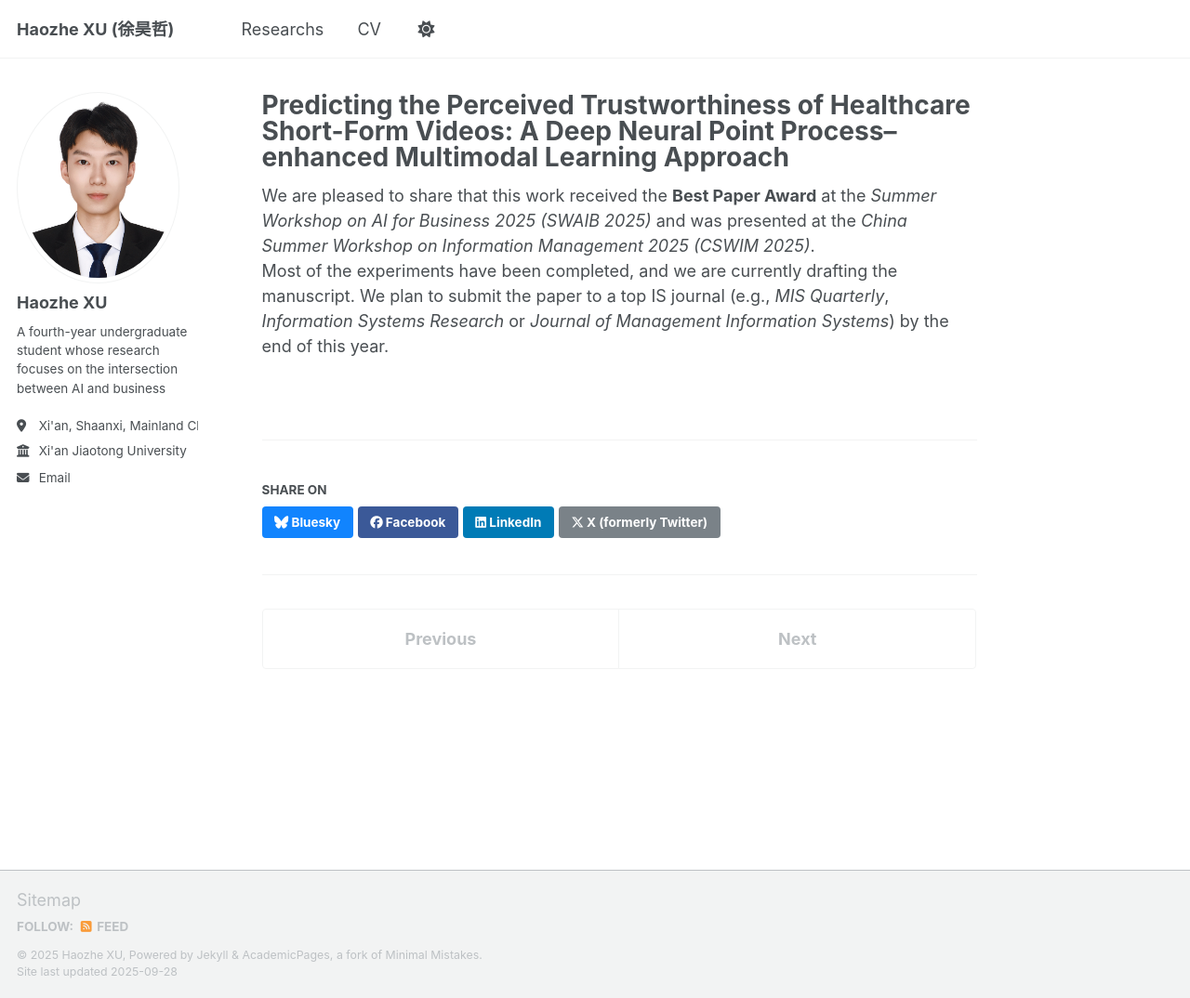
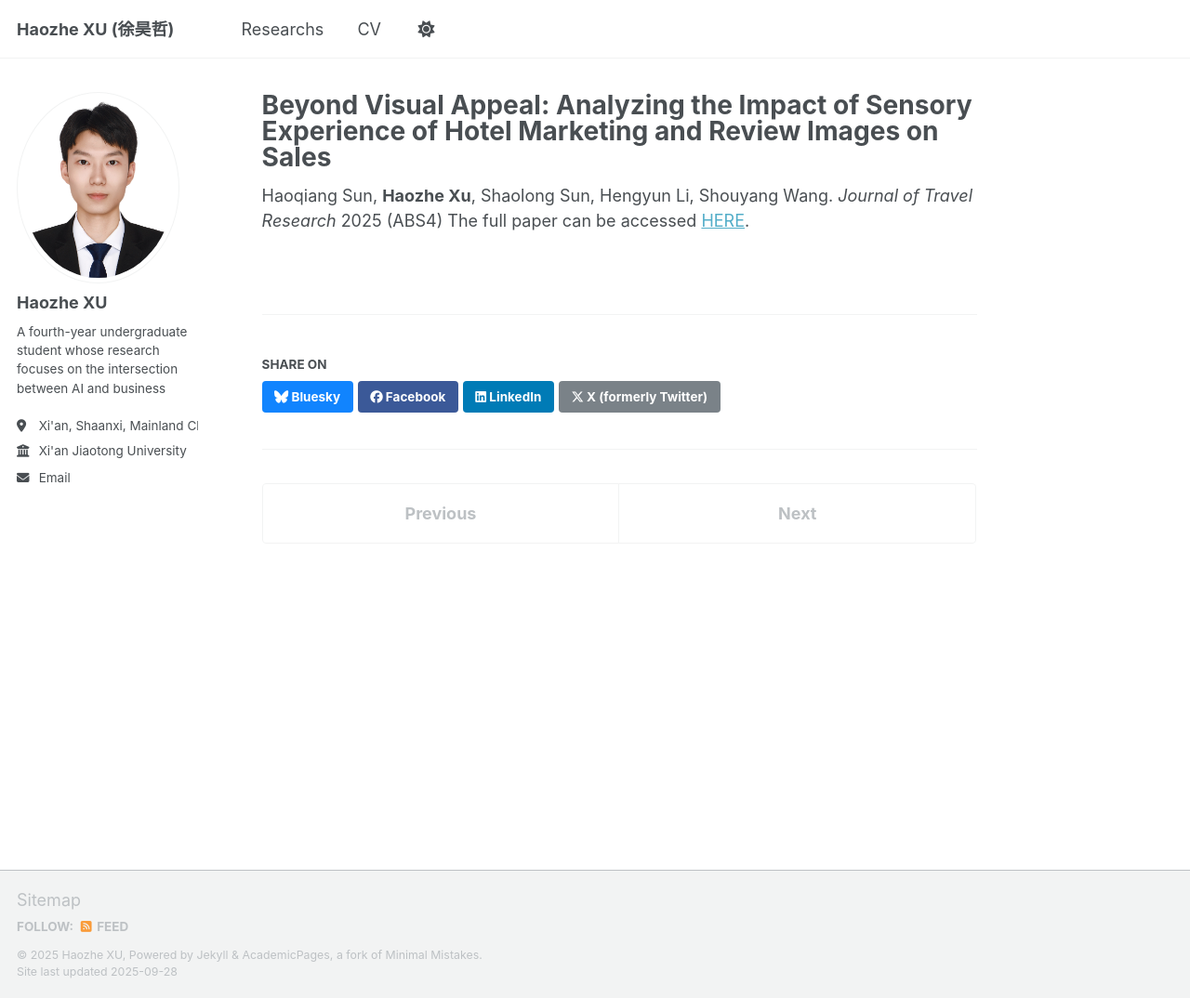
Before and after one commit to XuHaozhe0204/XuHaozhe0204.github.io, a Jekyll site: the page built from _portfolio/portfolio-5.md, in a window 1280 px wide and 1074 px high. Shown: the whole window at 93% size. Built offline with Jekyll 4.4.1, drawn with Linux system fonts in a browser that asks for light colours; a script that is not in the unit is left out.

Commit message:
Update portfolio-5.md

```diff
--- a/_portfolio/portfolio-5.md
+++ b/_portfolio/portfolio-5.md
@@ -1,9 +1,6 @@
 ---
-title: "Predicting the Perceived Trustworthiness of Healthcare Short-Form Videos: A Deep Neural Point Process–enhanced Multimodal Learning Approach"
-excerpt: "Haozhe Xu, Yidong Chai, Yang Liu; Received Best Paper Award at SWAIB 2025; presented at CSWIM 2025. Manuscript in progress."
+title: "Beyond Visual Appeal: Analyzing the Impact of Sensory Experience of Hotel Marketing and Review Images on Sales"
 collection: portfolio
 ---
-
-
-We are pleased to share that this work received the **Best Paper Award** at the *Summer Workshop on AI for Business 2025 (SWAIB 2025)* and was presented at the *China Summer Workshop on Information Management 2025 (CSWIM 2025)*.
-Most of the experiments have been completed, and we are currently drafting the manuscript. We plan to submit the paper to a top IS journal (e.g., *MIS Quarterly*,  *Information Systems Research* or *Journal of Management Information Systems*) by the end of this year.
+Haoqiang Sun, **Haozhe Xu**, Shaolong Sun, Hengyun Li, Shouyang Wang. *Journal of Travel Research* 2025 (ABS4)
+The full paper can be accessed [HERE](https://journals.sagepub.com/doi/10.1177/00472875241310818).
```
